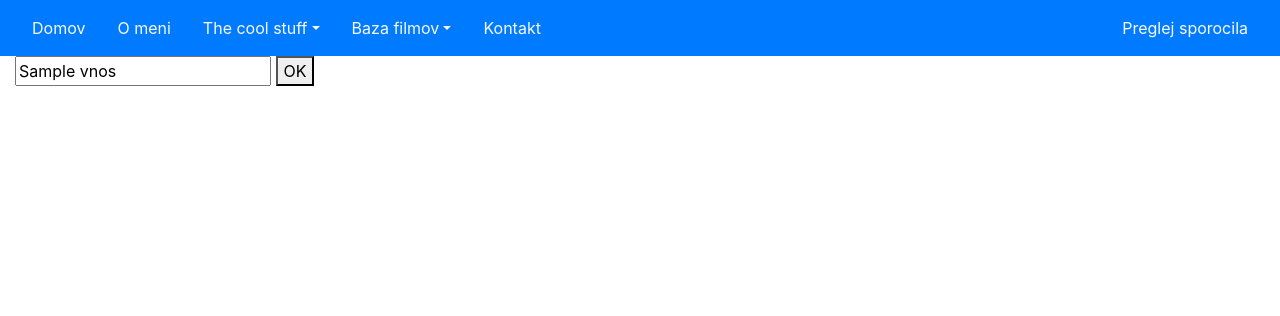
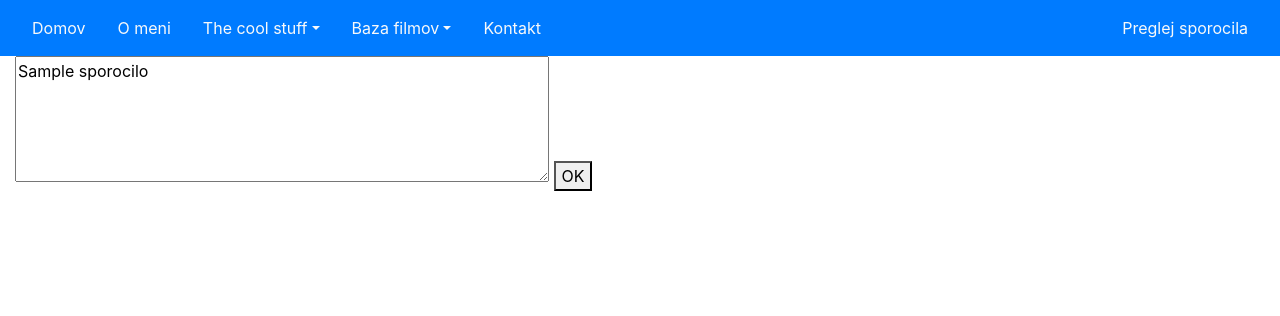
Before and after one commit to tbregant/Smartninja, a Python web app: template JinjaGaeProject/templates/uredi_sporocilo.html in a window 1280 px wide. Shown: the top 316 px of the page. Run offline with Jinja, Linux system fonts and the light colour scheme; the template is opened without the code that fills it: most values are stand-ins (such as "Sample title", 1, 10 or a date in 2020); some libraries are stand-ins or nearby versions.

Commit message:
correction in edit message

```diff
--- a/JinjaGaeProject/templates/uredi_sporocilo.html
+++ b/JinjaGaeProject/templates/uredi_sporocilo.html
@@ -1,12 +1,13 @@
 {% extends "base.html" %}
 
-{% block title %}Uredi {% endblock title %}
+{% block title %} Uredi {% endblock title %}
 
 {% block vsebina %}
 
 
     <form action="/sporocilo/{{ sporocilo.key.id() }}/uredi" method="post">
-            <input name="vnos" value="{{ sporocilo.vnos }}">
+
+            <textarea name="vnos" value="{{ sporocilo.sporocilo }}" cols="50" rows="5">{{ sporocilo.sporocilo }}</textarea>
 
             <button type="submit">OK</button>
     </form>
```
